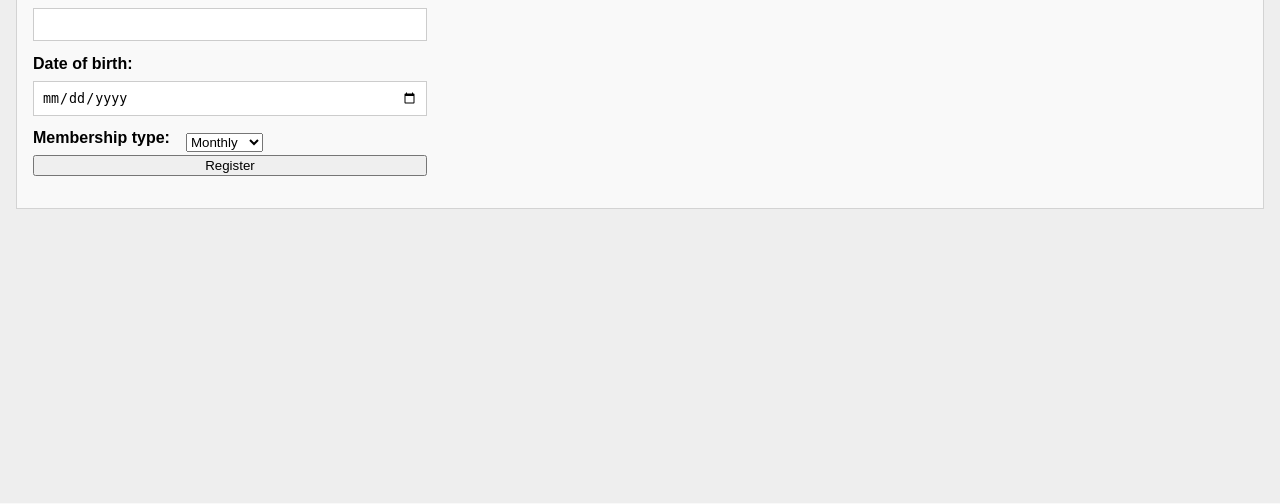
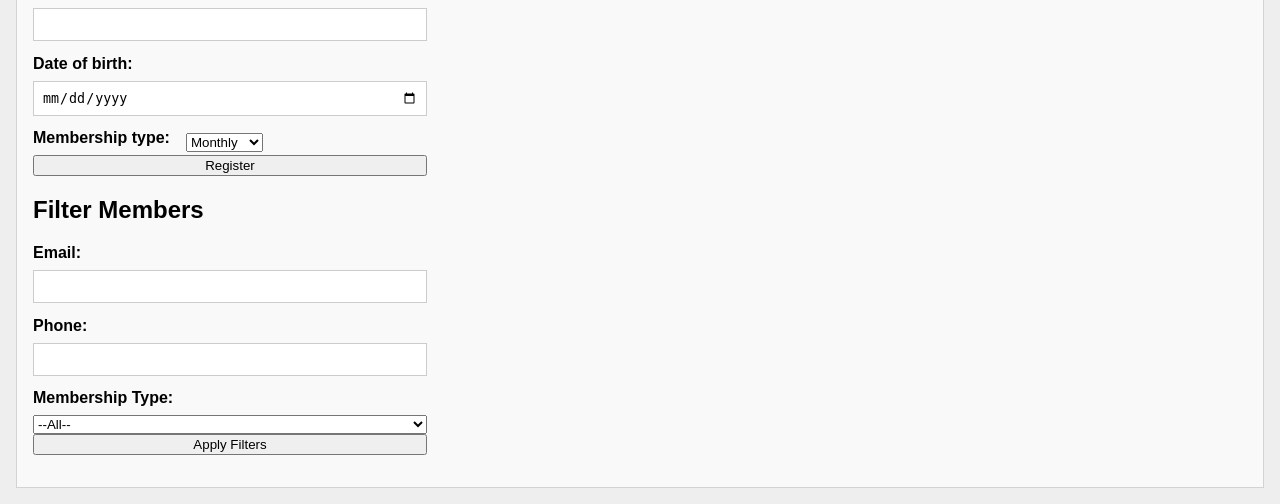
Before and after one commit to danborn-dominic/gym-management, a Flask app: page /members/view in a window 1280 px wide. Shown: the part 297-801 px from the top of the page. Before the commit the page ends 506 px from the top, so only its background shows below. Run offline with Flask 3, Linux system fonts and the light colour scheme.

Commit message:
added filtering to members

```diff
--- a/gms/members.py
+++ b/gms/members.py
@@ -33,8 +33,29 @@ def register():
 @bp.route('/view')
 def view():
     db = get_db()
-    members = db.execute('SELECT * FROM members').fetchall()
+
+    filter_email = request.args.get('filter_email', '')
+    filter_phone = request.args.get('filter_phone', '')
+    filter_type = request.args.get('filter_type', '')
+
+    query = 'SELECT * FROM members WHERE 1=1'
+    parameters = {}
+
+    if filter_email:
+        query += ' AND email = :filter_email'
+        parameters['filter_email'] = filter_email
+
+    if filter_phone:
+        query += ' AND phone_number = :filter_phone'
+        parameters['filter_phone'] = filter_phone
+
+    if filter_type:
+        query += ' AND membership_type = :filter_type'
+        parameters['filter_type'] = filter_type
+
+    members = db.execute(query, parameters).fetchall()
     return render_template('register.html', members=members)
+
 
 @bp.route('/<int:id>/edit', methods=('GET', 'POST'))
 def edit(id):
--- a/gms/templates/register.html
+++ b/gms/templates/register.html
@@ -31,6 +31,24 @@
             </div>
 
             <button type="submit">Register</button>
+        </form>
+        <h2>Filter Members</h2>
+        <form method="get" action="{{ url_for('members.view') }}">
+            <label for="filter_email">Email:</label>
+            <input type="email" id="filter_email" name="filter_email" value="{{ request.args.get('filter_email', '') }}">
+
+            <label for="filter_phone">Phone:</label>
+            <input type="tel" id="filter_phone" name="filter_phone" value="{{ request.args.get('filter_phone', '') }}">
+
+            <label for="filter_type">Membership Type:</label>
+            <select id="filter_type" name="filter_type">
+                <option value="">--All--</option>
+                <option value="monthly" {% if request.args.get('filter_type', '') == 'monthly' %} selected {% endif %}>Monthly</option>
+                <option value="quarterly" {% if request.args.get('filter_type', '') == 'quarterly' %} selected {% endif %}>Quarterly</option>
+                <option value="yearly" {% if request.args.get('filter_type', '') == 'yearly' %} selected {% endif %}>Yearly</option>
+            </select>
+
+            <button type="submit">Apply Filters</button>
         </form>
     </section>
     <section class="view-members">
```
Also changed, not shown: 1 other file.
